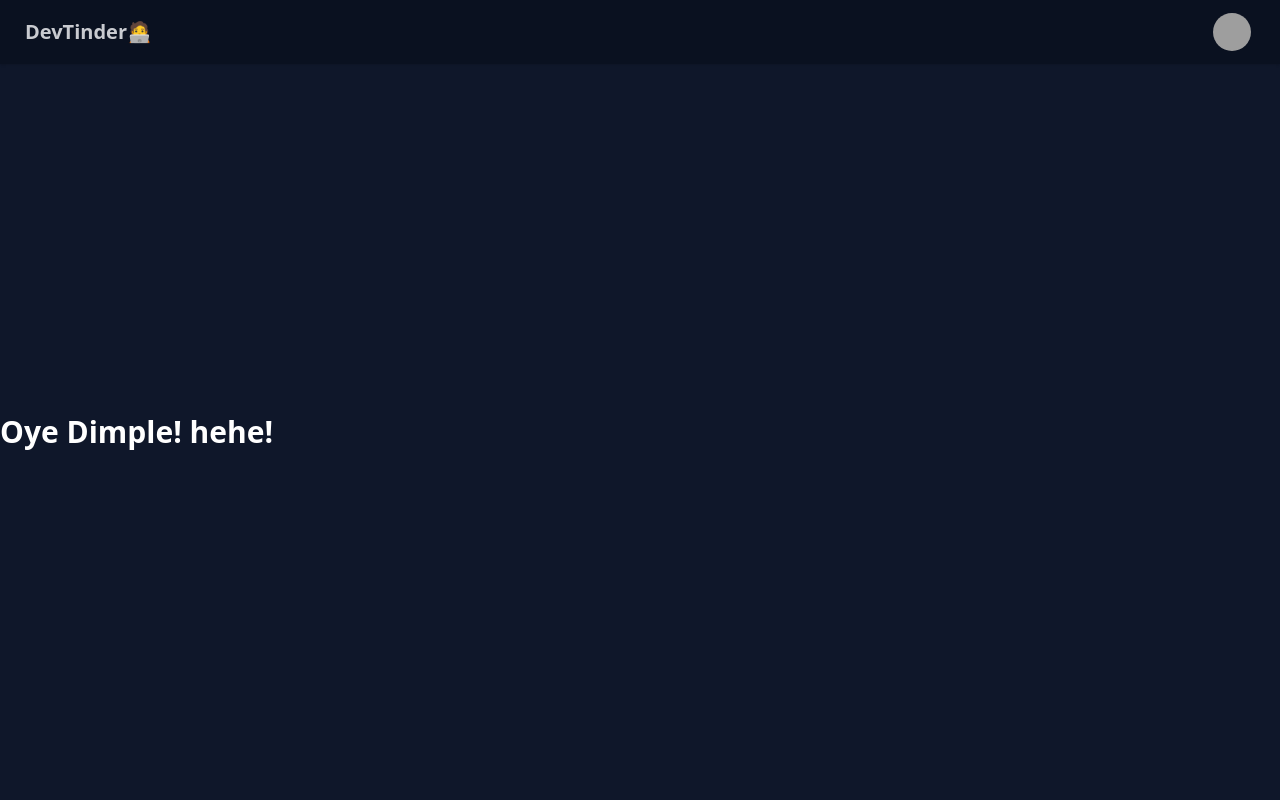
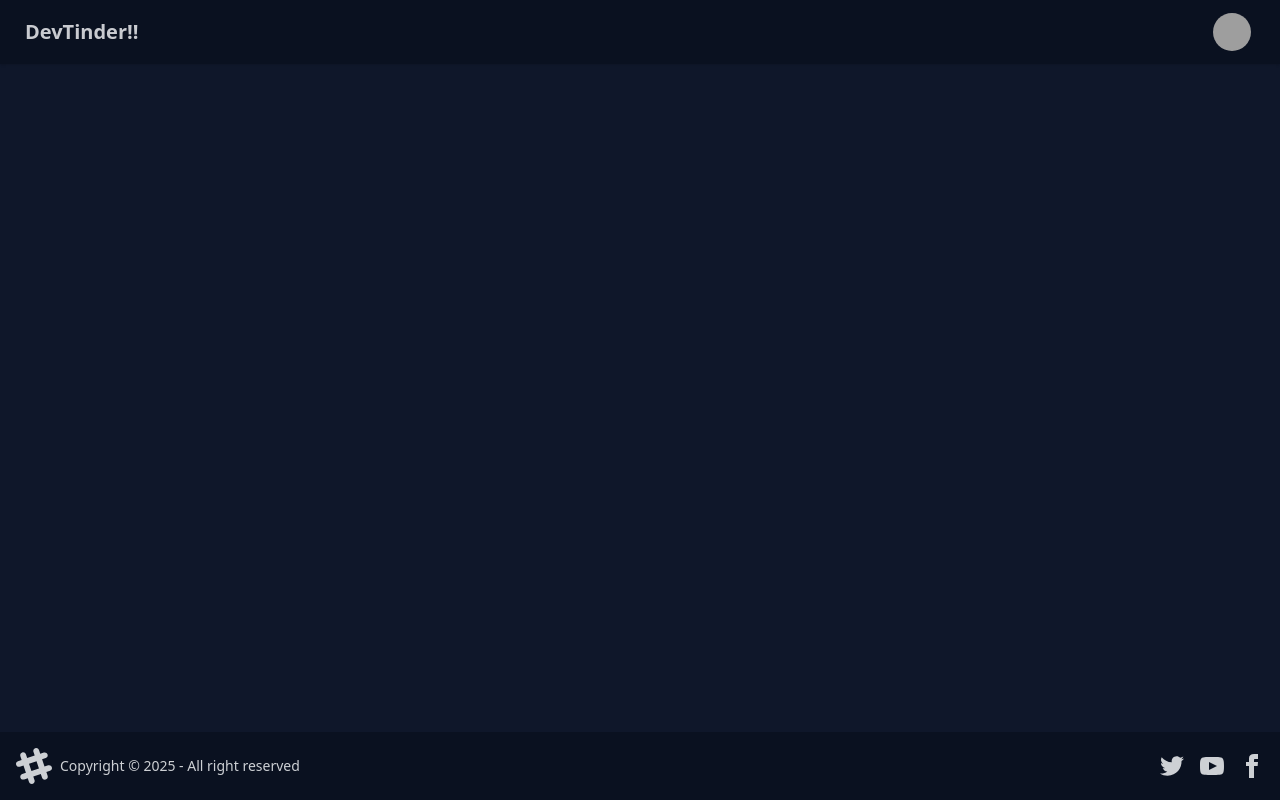
Before and after one commit to Maharudra123/CodeMate-frontend, a React (Vite) app: page / in a window 1280 px wide. Built offline with nearby package versions, Linux system fonts and the light colour scheme; grey boxes are pictures that could not be loaded.

Commit message:
add routing

```diff
--- a/package.json
+++ b/package.json
@@ -12,7 +12,8 @@
   "dependencies": {
     "@tailwindcss/vite": "^4.0.14",
     "react": "^19.0.0",
-    "react-dom": "^19.0.0"
+    "react-dom": "^19.0.0",
+    "react-router-dom": "^7.3.0"
   },
   "devDependencies": {
     "@eslint/js": "^9.21.0",
--- a/src/App.jsx
+++ b/src/App.jsx
@@ -1,49 +1,23 @@
-function App() {
+import React from "react";
+import Navbar from "./components/Navbar";
+import { BrowserRouter, Route, Routes } from "react-router-dom";
+import Body from "./components/Body";
+import Login from "./components/Login";
+import Profile from "./components/Profile";
+
+const App = () => {
   return (
-    <div className="flex justify-center item-center  flex-col h-screen">
-      <div className="navbar bg-base-300 shadow-sm">
-        <div className="flex-1">
-          <a className="btn btn-ghost text-xl">DevTinder🧑‍💻</a>
-        </div>
-        <div className="flex gap-2">
-          <div className="dropdown dropdown-end mx-5">
-            <div
-              tabIndex={0}
-              role="button"
-              className="btn btn-ghost btn-circle avatar"
-            >
-              <div className="w-10 rounded-full">
-                <img
-                  alt="Tailwind CSS Navbar component"
-                  src="https://img.daisyui.com/images/stock/photo-1534528741775-53994a69daeb.webp"
-                />
-              </div>
-            </div>
-            <ul
-              tabIndex={0}
-              className="menu menu-sm dropdown-content bg-base-100 rounded-box z-1 mt-3 w-52 p-2 shadow"
-            >
-              <li>
-                <a className="justify-between">
-                  Profile
-                  <span className="badge">New</span>
-                </a>
-              </li>
-              <li>
-                <a>Settings</a>
-              </li>
-              <li>
-                <a>Logout</a>
-              </li>
-            </ul>
-          </div>
-        </div>
-      </div>
-      <h1 className="mx-0 my-auto text-3xl font-bold text-white">
-        Oye Dimple! hehe!
-      </h1>
+    <div>
+      <BrowserRouter basename="/">
+        <Routes>
+          <Route path="/" element={<Body />}>
+            <Route path="/login" element={<Login />} />
+            <Route path="/profile" element={<Profile />} />
+          </Route>
+        </Routes>
+      </BrowserRouter>
     </div>
   );
-}
+};
 
 export default App;
--- /dev/null
+++ b/src/components/Body.jsx
@@ -0,0 +1,16 @@
+import React from "react";
+import { Outlet } from "react-router-dom";
+import Navbar from "./Navbar";
+import Footer from "./Footer";
+
+const Body = () => {
+  return (
+    <div>
+      <Navbar />
+      <Outlet />
+      <Footer />
+    </div>
+  );
+};
+
+export default Body;
--- /dev/null
+++ b/src/components/Footer.jsx
@@ -0,0 +1,61 @@
+import React from "react";
+
+const Footer = () => {
+  return (
+    <div>
+      <footer className="footer sm:footer-horizontal bg-base-300 text-neutral-content items-center p-4 fixed bottom-0">
+        <aside className="grid-flow-col items-center">
+          <svg
+            width="36"
+            height="36"
+            viewBox="0 0 24 24"
+            xmlns="http://www.w3.org/2000/svg"
+            fillRule="evenodd"
+            clipRule="evenodd"
+            className="fill-current"
+          >
+            <path d="M22.672 15.226l-2.432.811.841 2.515c.33 1.019-.209 2.127-1.23 2.456-1.15.325-2.148-.321-2.463-1.226l-.84-2.518-5.013 1.677.84 2.517c.391 1.203-.434 2.542-1.831 2.542-.88 0-1.601-.564-1.86-1.314l-.842-2.516-2.431.809c-1.135.328-2.145-.317-2.463-1.229-.329-1.018.211-2.127 1.231-2.456l2.432-.809-1.621-4.823-2.432.808c-1.355.384-2.558-.59-2.558-1.839 0-.817.509-1.582 1.327-1.846l2.433-.809-.842-2.515c-.33-1.02.211-2.129 1.232-2.458 1.02-.329 2.13.209 2.461 1.229l.842 2.515 5.011-1.677-.839-2.517c-.403-1.238.484-2.553 1.843-2.553.819 0 1.585.509 1.85 1.326l.841 2.517 2.431-.81c1.02-.33 2.131.211 2.461 1.229.332 1.018-.21 2.126-1.23 2.456l-2.433.809 1.622 4.823 2.433-.809c1.242-.401 2.557.484 2.557 1.838 0 .819-.51 1.583-1.328 1.847m-8.992-6.428l-5.01 1.675 1.619 4.828 5.011-1.674-1.62-4.829z"></path>
+          </svg>
+          <p>Copyright © {new Date().getFullYear()} - All right reserved</p>
+        </aside>
+        <nav className="grid-flow-col gap-4 md:place-self-center md:justify-self-end">
+          <a>
+            <svg
+              xmlns="http://www.w3.org/2000/svg"
+              width="24"
+              height="24"
+              viewBox="0 0 24 24"
+              className="fill-current"
+            >
+              <path d="M24 4.557c-.883.392-1.832.656-2.828.775 1.017-.609 1.798-1.574 2.165-2.724-.951.564-2.005.974-3.127 1.195-.897-.957-2.178-1.555-3.594-1.555-3.179 0-5.515 2.966-4.797 6.045-4.091-.205-7.719-2.165-10.148-5.144-1.29 2.213-.669 5.108 1.523 6.574-.806-.026-1.566-.247-2.229-.616-.054 2.281 1.581 4.415 3.949 4.89-.693.188-1.452.232-2.224.084.626 1.956 2.444 3.379 4.6 3.419-2.07 1.623-4.678 2.348-7.29 2.04 2.179 1.397 4.768 2.212 7.548 2.212 9.142 0 14.307-7.721 13.995-14.646.962-.695 1.797-1.562 2.457-2.549z"></path>
+            </svg>
+          </a>
+          <a>
+            <svg
+              xmlns="http://www.w3.org/2000/svg"
+              width="24"
+              height="24"
+              viewBox="0 0 24 24"
+              className="fill-current"
+            >
+              <path d="M19.615 3.184c-3.604-.246-11.631-.245-15.23 0-3.897.266-4.356 2.62-4.385 8.816.029 6.185.484 8.549 4.385 8.816 3.6.245 11.626.246 15.23 0 3.897-.266 4.356-2.62 4.385-8.816-.029-6.185-.484-8.549-4.385-8.816zm-10.615 12.816v-8l8 3.993-8 4.007z"></path>
+            </svg>
+          </a>
+          <a>
+            <svg
+              xmlns="http://www.w3.org/2000/svg"
+              width="24"
+              height="24"
+              viewBox="0 0 24 24"
+              className="fill-current"
+            >
+              <path d="M9 8h-3v4h3v12h5v-12h3.642l.358-4h-4v-1.667c0-.955.192-1.333 1.115-1.333h2.885v-5h-3.808c-3.596 0-5.192 1.583-5.192 4.615v3.385z"></path>
+            </svg>
+          </a>
+        </nav>
+      </footer>
+    </div>
+  );
+};
+
+export default Footer;
--- /dev/null
+++ b/src/components/Login.jsx
@@ -0,0 +1,7 @@
+import React from "react";
+
+const Login = () => {
+  return <div>Login</div>;
+};
+
+export default Login;
--- /dev/null
+++ b/src/components/Navbar.jsx
@@ -0,0 +1,48 @@
+import React from "react";
+
+const Navbar = () => {
+  return (
+    <div>
+      <div className="navbar bg-base-300 shadow-sm">
+        <div className="flex-1">
+          <a className="btn btn-ghost text-xl">DevTinder!!</a>
+        </div>
+        <div className="flex gap-2">
+          <div className="dropdown dropdown-end mx-5">
+            <div
+              tabIndex={0}
+              role="button"
+              className="btn btn-ghost btn-circle avatar"
+            >
+              <div className="w-10 rounded-full">
+                <img
+                  alt="Tailwind CSS Navbar component"
+                  src="https://img.daisyui.com/images/stock/photo-1534528741775-53994a69daeb.webp"
+                />
+              </div>
+            </div>
+            <ul
+              tabIndex={0}
+              className="menu menu-sm dropdown-content bg-base-100 rounded-box z-1 mt-3 w-52 p-2 shadow"
+            >
+              <li>
+                <a className="justify-between">
+                  Profile
+                  <span className="badge">New</span>
+                </a>
+              </li>
+              <li>
+                <a>Settings</a>
+              </li>
+              <li>
+                <a>Logout</a>
+              </li>
+            </ul>
+          </div>
+        </div>
+      </div>
+    </div>
+  );
+};
+
+export default Navbar;
--- /dev/null
+++ b/src/components/Profile.jsx
@@ -0,0 +1,7 @@
+import React from "react";
+
+const Profile = () => {
+  return <div>Profile</div>;
+};
+
+export default Profile;
```
Also changed, not shown: 1 other file (tests, documents, lock files or other folders).
